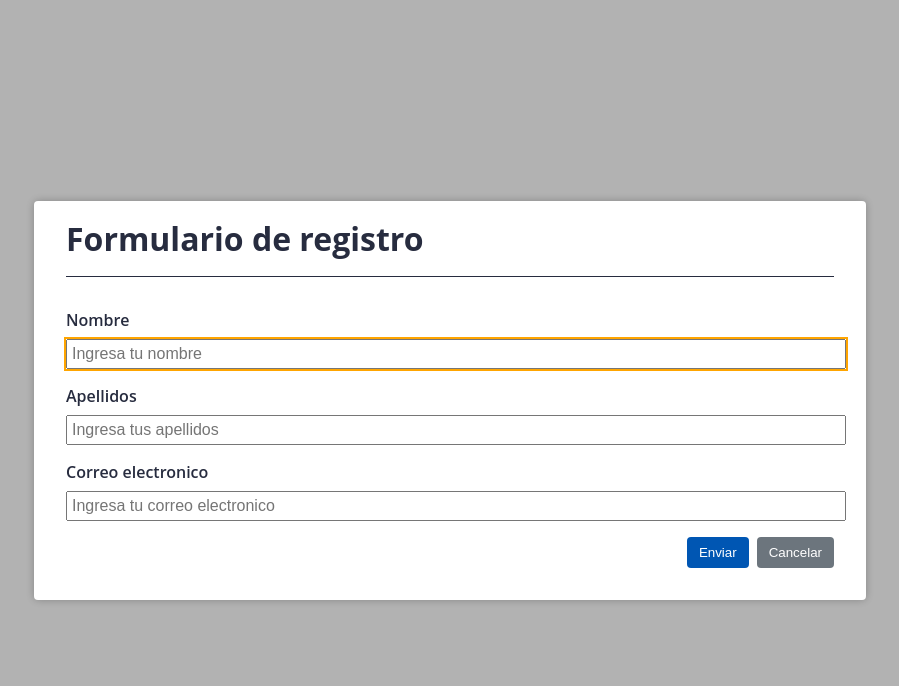
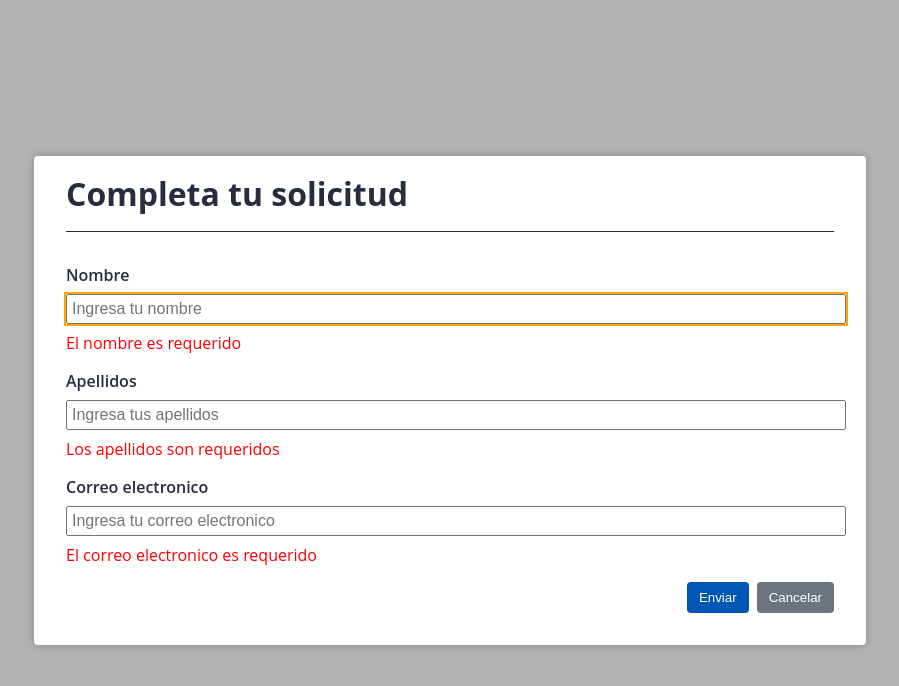
Before and after one commit to alura-es-cursos/1881-AngularAvanzandoA11y, an Angular app: page / in a window 1280 px wide. Both pictures are taken after a click on the button "Mostrar modal". Shown: the top 686 px of the page, without its empty margins (190-1089 px from the left). Built offline with nearby package versions, Linux system fonts and the light colour scheme.

Commit message:
ScreenReader Errors

```diff
--- a/src/app/app.component.ts
+++ b/src/app/app.component.ts
@@ -19,7 +19,7 @@ export class AppComponent {
     console.log(this.component);
 
     this.component.instance.modalConfig = {
-      title: 'Formulario de registro',
+      title: 'Completa tu solicitud',
       component: this.component,
     };
   }
--- a/src/app/shared/components/form/form.component.html
+++ b/src/app/shared/components/form/form.component.html
@@ -1,18 +1,55 @@
-<form>
+<form [formGroup]="form" (ngSubmit)="submit()">
   <div class="form-field">
     <label for="nombre">Nombre</label>
-    <input type="text" id="nombre" placeholder="Ingresa tu nombre" />
+    <input
+      type="text"
+      id="nombre"
+      placeholder="Ingresa tu nombre"
+      formControlName="nombre"
+    />
+    <span
+      class="validation-error"
+      *ngIf="form.get('nombre')?.errors?.['required']"
+      [attr.aria-invalid]="true"
+      >El nombre es requerido</span
+    >
   </div>
   <div class="form-field">
     <label for="apellidos">Apellidos</label>
-    <input type="text" id="apellidos" placeholder="Ingresa tus apellidos" />
+    <input
+      type="text"
+      id="apellidos"
+      placeholder="Ingresa tus apellidos"
+      formControlName="apellidos"
+    />
+    <span
+      class="validation-error"
+      *ngIf="form.get('apellidos')?.errors?.['required']"
+      >Los apellidos son requeridos</span
+    >
   </div>
   <div class="form-field">
     <label for="email">Correo electronico</label>
-    <input type="text" id="email" placeholder="Ingresa tu correo electronico" />
+    <input
+      type="text"
+      id="email"
+      placeholder="Ingresa tu correo electronico"
+      formControlName="email"
+    />
+    <span
+      class="validation-error"
+      *ngIf="form.get('email')?.errors?.['required']"
+      >El correo electronico es requerido</span
+    >
   </div>
   <div class="button-group">
-    <button class="button button-primary" type="submit">Enviar</button>
+    <button
+      class="button button-primary"
+      type="submit"
+      [attr.aria-disabled]="form.invalid"
+    >
+      Enviar
+    </button>
     <button
       class="button button-secondary"
       type="button"
--- a/src/app/shared/components/form/form.component.ts
+++ b/src/app/shared/components/form/form.component.ts
@@ -1,4 +1,5 @@
 import { Component, Input, OnInit, ComponentRef } from '@angular/core';
+import { FormBuilder, FormGroup, Validators } from '@angular/forms';
 import { ModalComponent } from '../modal/modal.component';
 
 @Component({
@@ -8,8 +9,15 @@ import { ModalComponent } from '../modal/modal.component';
 })
 export class FormComponent implements OnInit {
   @Input() component!: ComponentRef<ModalComponent>;
+  form!: FormGroup;
 
-  constructor() {}
+  constructor(private formBuilder: FormBuilder) {
+    this.form = this.formBuilder.group({
+      nombre: ['', Validators.required],
+      apellidos: ['', Validators.required],
+      email: ['', Validators.required],
+    });
+  }
 
   ngOnInit(): void {}
 
@@ -17,4 +25,12 @@ export class FormComponent implements OnInit {
     console.log('Cerrar componente');
     this.component.destroy();
   }
+
+  submit(): void {
+    if (this.form.invalid) {
+      return;
+    }
+    console.log('Enviar el formulario');
+    console.log(this.form.value);
+  }
 }
--- a/src/app/shared/components/form/form.module.ts
+++ b/src/app/shared/components/form/form.module.ts
@@ -1,10 +1,11 @@
 import { NgModule } from '@angular/core';
 import { CommonModule } from '@angular/common';
 import { FormComponent } from './form.component';
+import { ReactiveFormsModule } from '@angular/forms';
 
 @NgModule({
   declarations: [FormComponent],
-  imports: [CommonModule],
+  imports: [CommonModule, ReactiveFormsModule],
   exports: [FormComponent],
 })
 export class FormModule {}
--- a/src/app/shared/components/modal/modal.component.html
+++ b/src/app/shared/components/modal/modal.component.html
@@ -8,6 +8,9 @@
     (click)="$event.stopPropagation()"
     appFocusTrap
     appFocusBack
+    role="dialog"
+    [attr.aria-label]="modalConfig.title"
+    aria-modal="true"
   >
     <h1 class="modal-title">{{ modalConfig.title }}</h1>
     <app-form [component]="modalConfig.component"></app-form>
```
Also changed, not shown: src/app/app.module.ts (+8 -1 lines).
